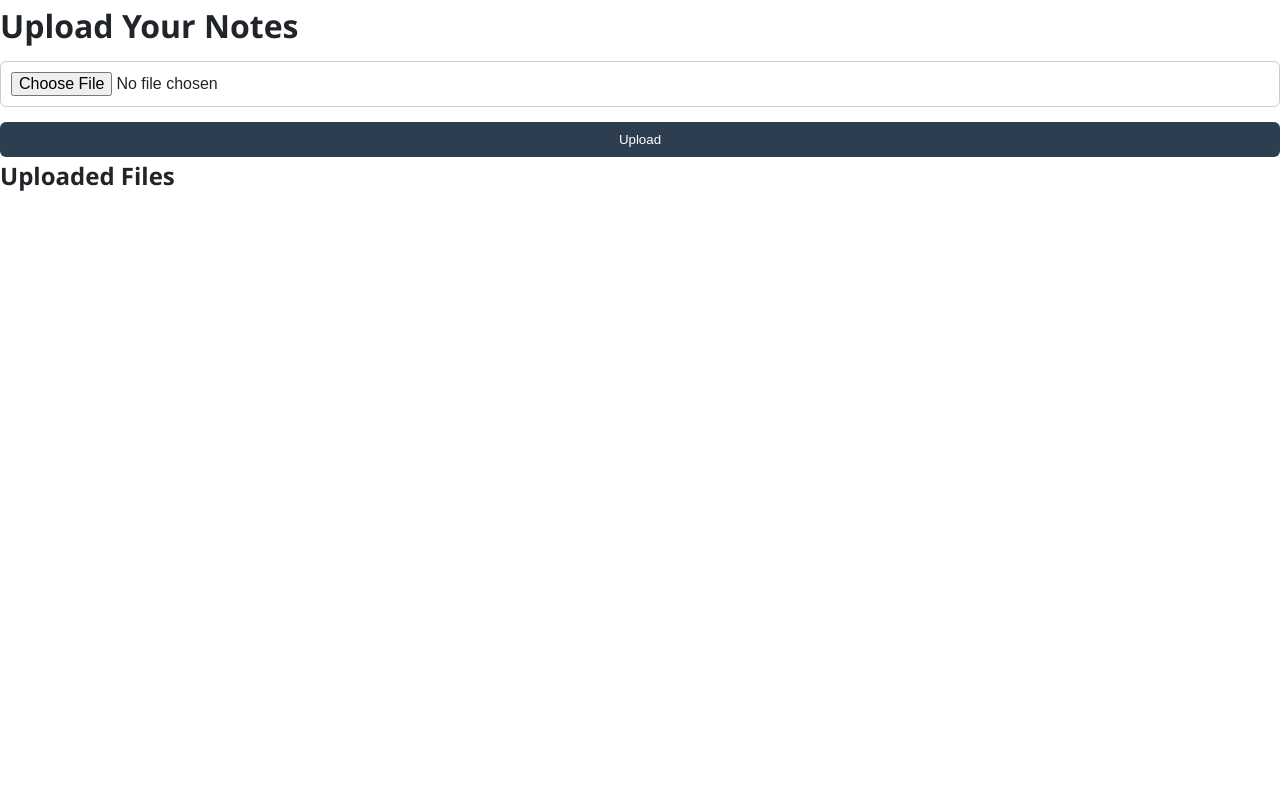
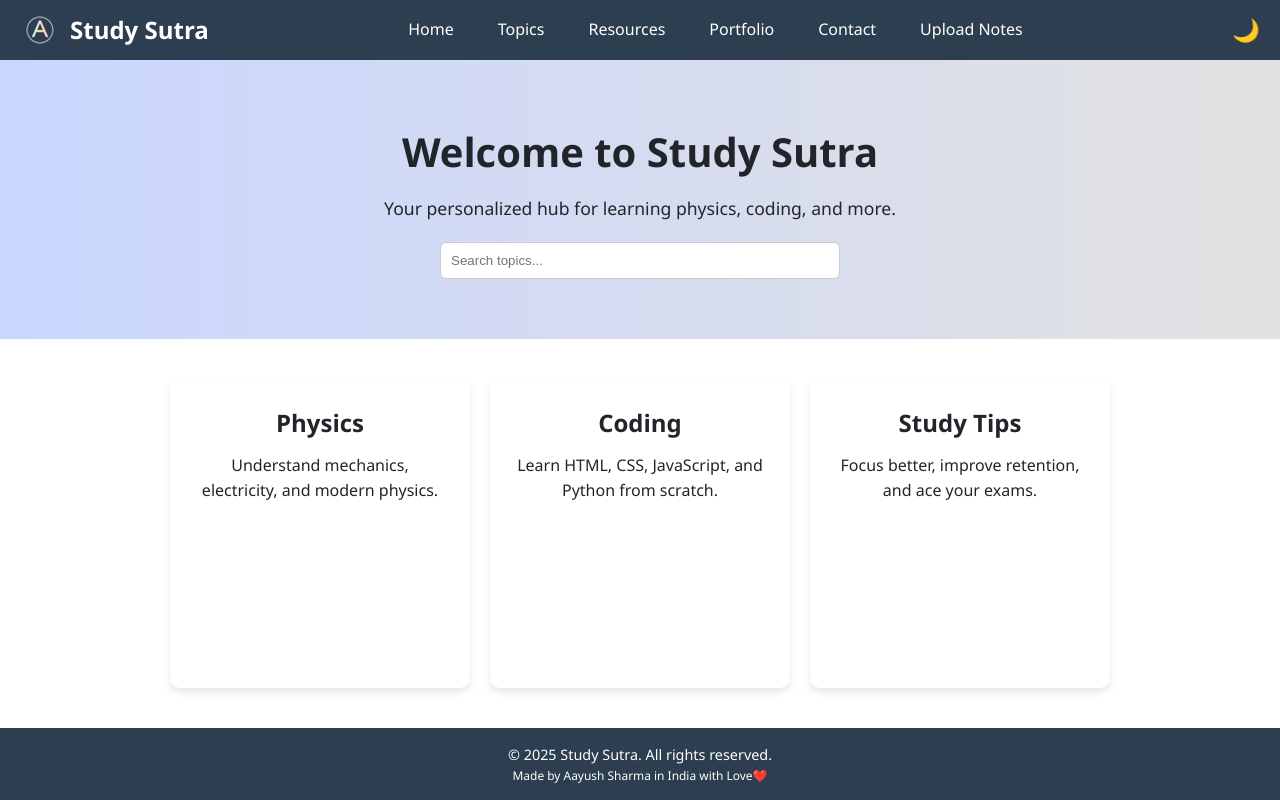
Before and after one commit to AayushSharma08/study-sutra, a website: page public/upload.html in a window 1280 px wide. Drawn offline with Linux system fonts and the light colour scheme; no server answers.

Commit message:
upload.html

```diff
--- a/public/upload.html
+++ b/public/upload.html
@@ -1,39 +1,62 @@
 <!DOCTYPE html>
 <html lang="en">
+
 <head>
   <meta charset="UTF-8" />
   <meta name="viewport" content="width=device-width, initial-scale=1.0" />
-  <title>Upload Notes | Study Sutra</title>
+  <title>Study Sutra | Home</title>
   <link rel="stylesheet" href="style.css" />
+  <script defer src="script.js"></script>
 </head>
+
 <body>
   <div class="wrapper">
     <header>
-      <h1>Upload Your Notes</h1>
+      <nav class="navbar">
+        <div class="left">
+          <div class="logo"></div>
+          <div class="brand">Study Sutra</div>
+        </div>
+        <div class="menu" id="menu-toggle">☰</div>
+        <div class="navconnect" id="nav-links">
+          <a href="index.html">Home</a>
+          <a href="topics.html">Topics</a>
+          <a href="resources.html">Resources</a>
+          <a href="portfolio.html">Portfolio</a>
+          <a href="contact.html">Contact</a>
+          <a href="upload.html">Upload Notes</a>
+
+        </div>
+        <button class="toggle-btn" id="dark-mode-toggle">🌙</button>
+      </nav>
     </header>
 
-    <form id="uploadForm" enctype="multipart/form-data" method="POST" action="/upload">
-      <input type="file" name="file" required />
-      <button type="submit">Upload</button>
-    </form>
+    <section class="hero">
+      <h1>Welcome to Study Sutra</h1>
+      <p>Your personalized hub for learning physics, coding, and more.</p>
+      <input type="text" id="searchbar" class="searchbar" placeholder="Search topics...">
+    </section>
 
-    <h2>Uploaded Files</h2>
-    <ul id="fileList"></ul>
+    <section class="content">
+      <div class="card" data-title="Physics">
+        <h2>Physics</h2>
+        <p>Understand mechanics, electricity, and modern physics.</p>
+      </div>
+      <div class="card" data-title="Coding">
+        <h2>Coding</h2>
+        <p>Learn HTML, CSS, JavaScript, and Python from scratch.</p>
+      </div>
+      <div class="card" data-title="Study Tips">
+        <h2>Study Tips</h2>
+        <p>Focus better, improve retention, and ace your exams.</p>
+      </div>
+    </section>
+
+    <footer>
+      <p>&copy; 2025 Study Sutra. All rights reserved.</p>
+      <h5 class="made">Made by Aayush Sharma in India with Love❤️</h5>
+    </footer>
   </div>
+</body>
 
-  <script>
-    async function loadFiles() {
-      const res = await fetch("/files");
-      const files = await res.json();
-      const list = document.getElementById("fileList");
-      list.innerHTML = "";
-      files.forEach(file => {
-        const li = document.createElement("li");
-        li.innerHTML = `<a href="/uploads/${file}" target="_blank">${file}</a>`;
-        list.appendChild(li);
-      });
-    }
-    loadFiles();
-  </script>
-</body>
 </html>
```
